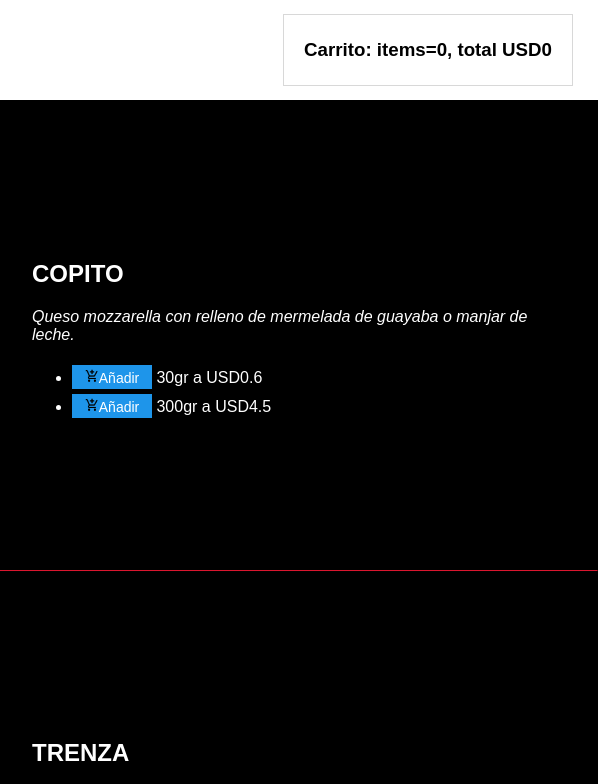
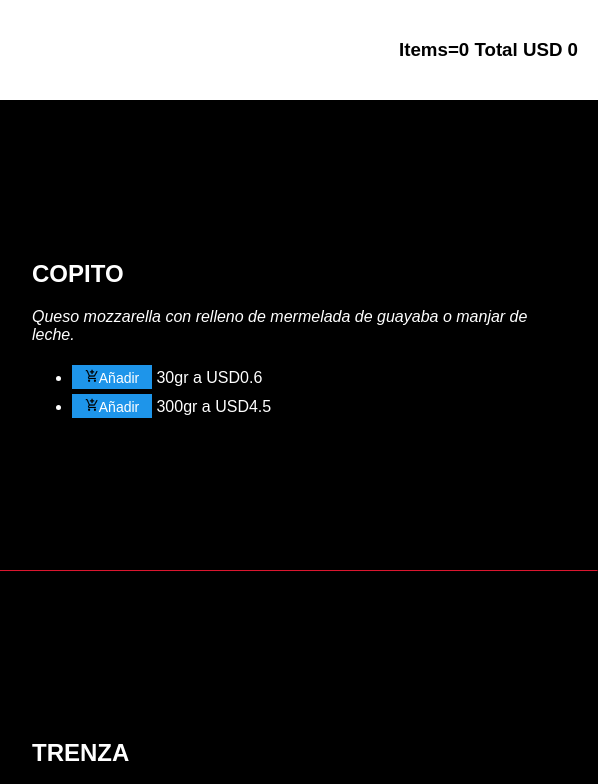
Before and after one commit to cristhianc9/home-shop, a plain HTML site: page pages/items.html in a window 1280 px wide. Shown: the top 784 px of the page, 682-1280 px from the left. Drawn offline with nearby package versions, Linux system fonts and the light colour scheme.

Commit message:
ajuste de textos totales

```diff
--- a/pages/items.css
+++ b/pages/items.css
@@ -48,9 +48,7 @@
 }
 
 .cart {
-  margin-right: 25px;
   float: right;
-  border: 1px solid #d8d8d8;
   padding: 5px 20px;
   color: #000000;
 }
--- a/pages/items.html
+++ b/pages/items.html
@@ -13,7 +13,7 @@
         <header class="header">
             <img class="header__img" src="../iconos/LOGO_RLM.jpg" alt="Rancho Las Marias">
             <div class="cart">
-                <h3>Carrito: items={{ cart.length }}, total USD{{ total }}</h3>
+                <h3>Items={{ cart.length }} Total USD {{ total }}</h3>
                 <h3></h3>
             </div>
         </header>
```
